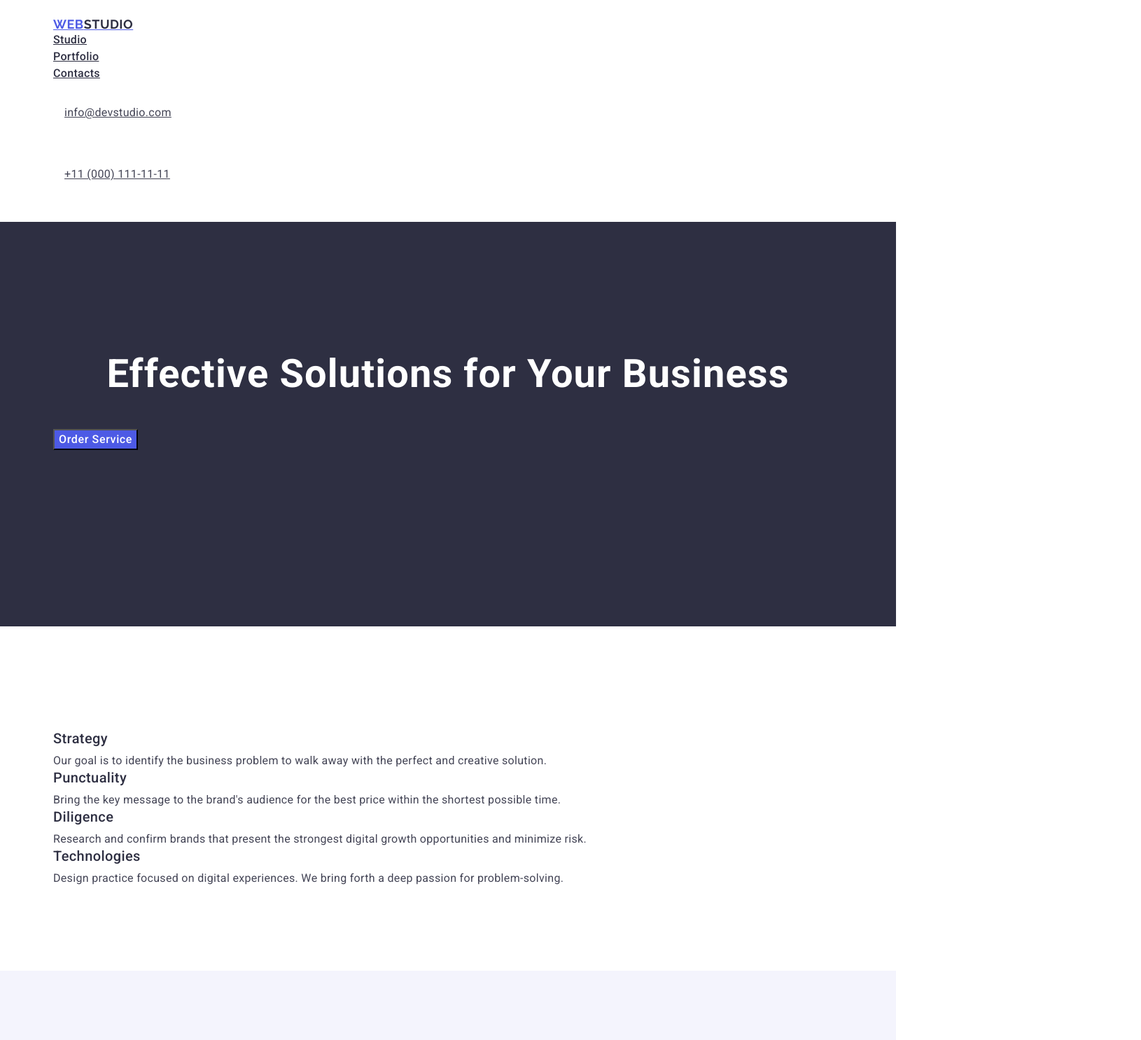
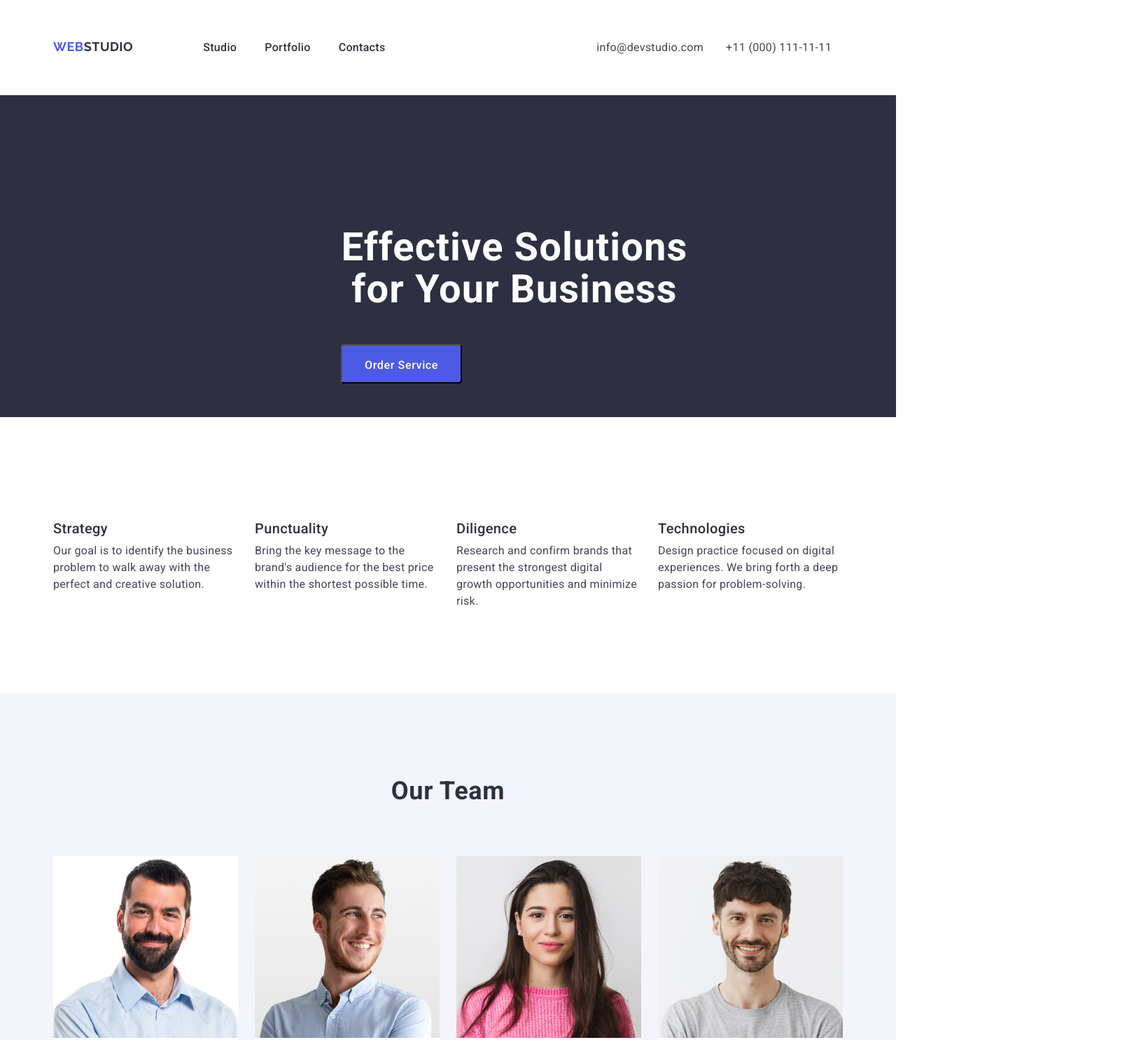
Before and after one commit to Yaroslav13-13/goit-markup-hw-03, a plain HTML site: page index.html in a window 1280 px wide. Shown: the top 1486 px of the page at 70% size, 1630 px wide, since content can reach past the window. Drawn offline with nearby package versions, Linux system fonts and the light colour scheme.

Commit message:
first commit

```diff
--- a/css/styles.css
+++ b/css/styles.css
@@ -29,7 +29,6 @@ padding-right: 15px;
   margin-left: auto;
   margin-right: auto;
 }
-}
 
 a {
   text-decoration: none;
@@ -45,19 +44,38 @@ a {
   color: #4d5ae5;
 }
 
-.page-header{
+.page-header {
   padding-top: 24px;
   padding-bottom: 24px;
 }
 
 .header-logo .logo-part {
   color: #2e2f42;
+  margin-right: 100px;
 }
 
 .footer-logo .logo-part {
   color: #f4f4fd;
 }
-
+.contacts {
+  display: flex;
+  margin-left: auto;
+  gap: 40px;
+}
+.header-nav {
+  display: flex;
+}
+.header-container {
+  display: flex;
+  align-items: center;
+}
+.nav-list {
+  display: flex;
+  gap: 40px;
+}
+.contacts-list {
+  display: flex;
+}
 .nav-link {
   font-weight: 500;
   font-size: 16px;
@@ -92,6 +110,7 @@ a {
   background-color: #2e2f42;
   padding-top: 188px;
   padding-bottom: 48px;
+  padding-left: 472px;
 }
 .hero-title {
   font-weight: 700;
@@ -101,6 +120,7 @@ a {
   text-align: center;
   color: #fff;
   margin-bottom: 48px;
+  max-width: 496px;
 }
 .hero-btn {
   font-family: "Roboto", sans-serif;
@@ -111,6 +131,12 @@ a {
   color: #fff;
   background-color: #4d5ae5;
   margin-bottom: 204px;
+  min-width: 169px;
+  height: 56px;
+  padding: 16px 32px;
+  border-radius: 4px;
+  bottom: none;
+  margin: 0 auto;
 }
 .hero-btn:hover,
 .hero-btn:focus {
@@ -130,8 +156,11 @@ a {
   visibility: hidden;
 }
 .features-list {
+  display: flex;
+  gap: 24px;
 }
 .features-item {
+  width: calc((100% - 3 * 24px) / 4);
 }
 .features-subtitle {
   font-weight: 500;
@@ -155,7 +184,7 @@ a {
   padding-bottom: 120px;
 }
 
-.contacts-item{
+.contacts-item {
   padding: 32px 16px;
 }
 
@@ -169,11 +198,14 @@ padding: 32px 16px;
   text-transform: capitalize;
   padding-bottom: 72px;
 }
+
 .taste-list {
-
+  display: flex;
+  gap: 24px;
 }
 .taste-item {
   background-color: #ffffff;
+  width: calc((100% - 3 * 24px) / 4);
 }
 .taste-item-image {
 }
@@ -200,7 +232,7 @@ padding: 32px 16px;
   padding-bottom: 120px;
 }
 
-.container-portfolio{
+.container-portfolio {
   padding: 32px 16px;
 }
 
@@ -215,9 +247,23 @@ padding: 32px 16px;
   padding-bottom: 72px;
 }
 .portfolio-item {
+  display: flex;
+  gap: 24px;
 }
 .portfolio-item-image {
+  margin-top: 0%;
+  display: block;
 }
+
+.features-list {
+  display: flex;
+  flex-wrap: wrap;
+  column-gap: 24px;
+  row-gap: 48px;
+  flex-basis: calc((100% - 3 * 16px) / 6;);
+  flex: b;
+}
+
 .portfolio-subtitle {
   font-weight: 500;
   font-size: 20px;
@@ -239,6 +285,7 @@ padding: 32px 16px;
   padding-top: 100px;
   padding-bottom: 100px;
 }
+
 .text-footer {
   font-weight: 400;
   font-size: 16px;
--- a/index.html
+++ b/index.html
@@ -25,7 +25,7 @@
 
 <body>
     <header class="page-header">
-        <div class="container">
+        <div class="container header-container">
             <nav class="header-nav">
                 <a class="logo header-logo" href="./index.html">Web<span class="logo-part">Studio</span></a>
                 <ul class="nav-list">
@@ -125,7 +125,7 @@
         <section class="portfolio">
             <div class="container">
                 <h2 class="portfolio-title">Our Portfolio</h2>
-                <ul>
+                <ul class="features-list">
                     <li class="portfolio-item">
                         <img class="portfolio-item-image" src="./images/img-5-min.jpg" alt="Banking App" width="360" />
                         <div class="container-portfolio">
```
Lines whose indentation alone changed are shown as unchanged.
